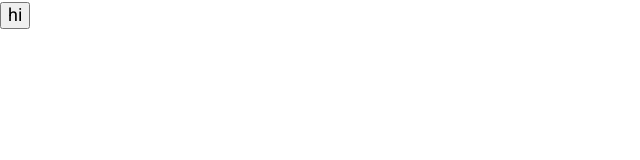
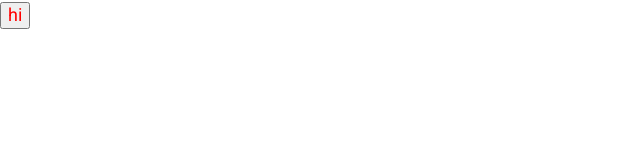
Before and after one commit to abratsiuk/02.redux.shop, a React (Create React App) app: page / in a window 1280 px wide. Shown: the top 160 px of the page, without its empty margins (0-640 px from the left). Built offline with nearby package versions, Linux system fonts and the light colour scheme.

Commit message:
copy code from p4.uazdao, add sass

```diff
--- /dev/null
+++ b/src/components/App/App.scss
@@ -0,0 +1,3 @@
+.q {
+    color: red;
+}
--- a/src/components/App/App.tsx
+++ b/src/components/App/App.tsx
@@ -1,11 +1,11 @@
 import React from 'react';
 
-import './App.css';
+import './App.scss';
 
 export const App = () => {
     return (
         <div className="App">
-            <button>hi</button>
+            <button className="q">hi</button>
         </div>
     );
 };
--- a/src/index.tsx
+++ b/src/index.tsx
@@ -1,7 +1,7 @@
 import React from 'react';
 import ReactDOM from 'react-dom/client';
 import 'normalize.css';
-import './index.css';
+import './index.scss';
 import { App } from './components/App';
 
 const root = ReactDOM.createRoot(
```
Also changed, not shown: doc/flow.md (+11 -1 lines), package.json (+5 -4 lines), src/components/App/App.css (deleted), src/index.scss (renamed from src/index.css), 1 other file (tests, documents, lock files or other folders).
